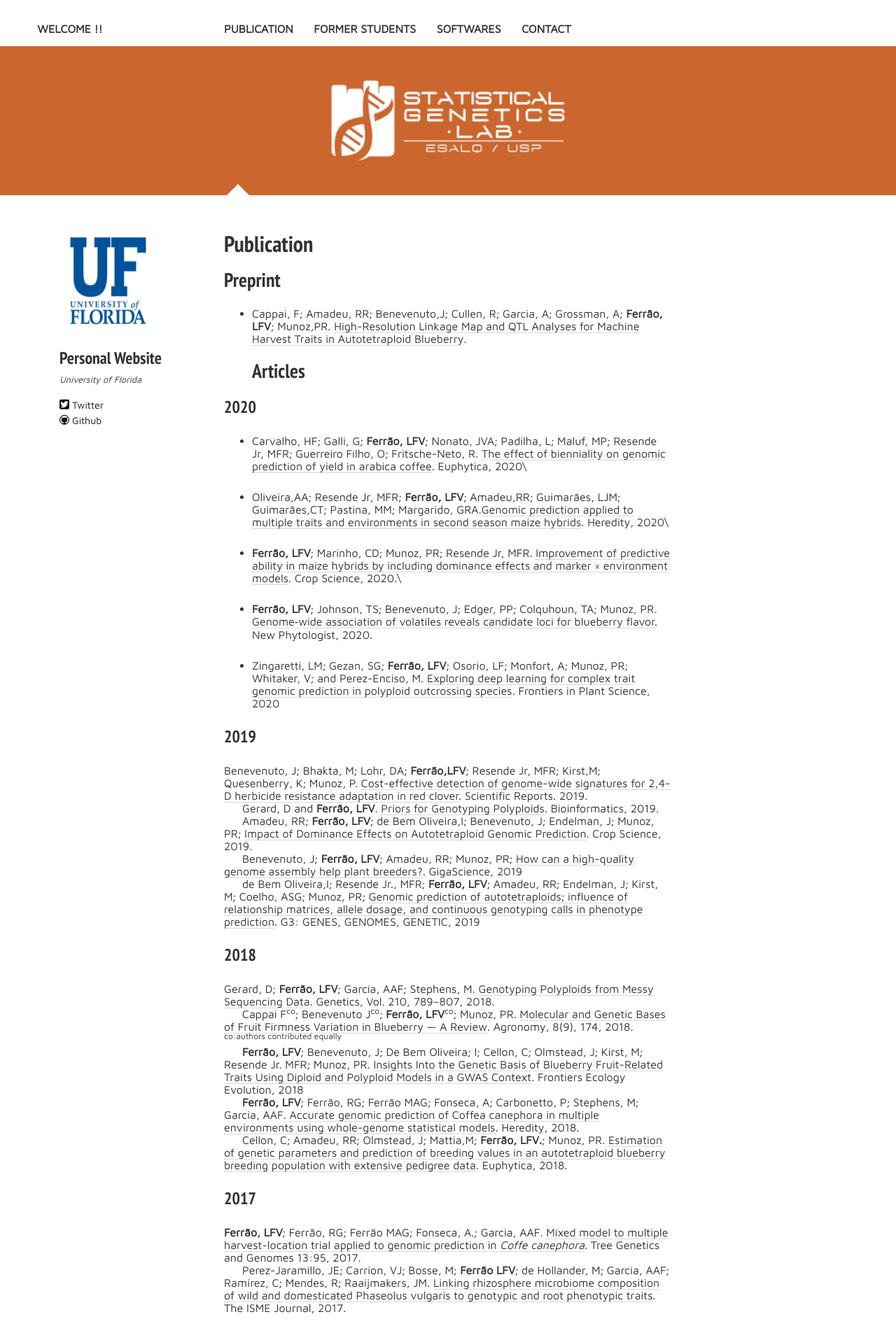
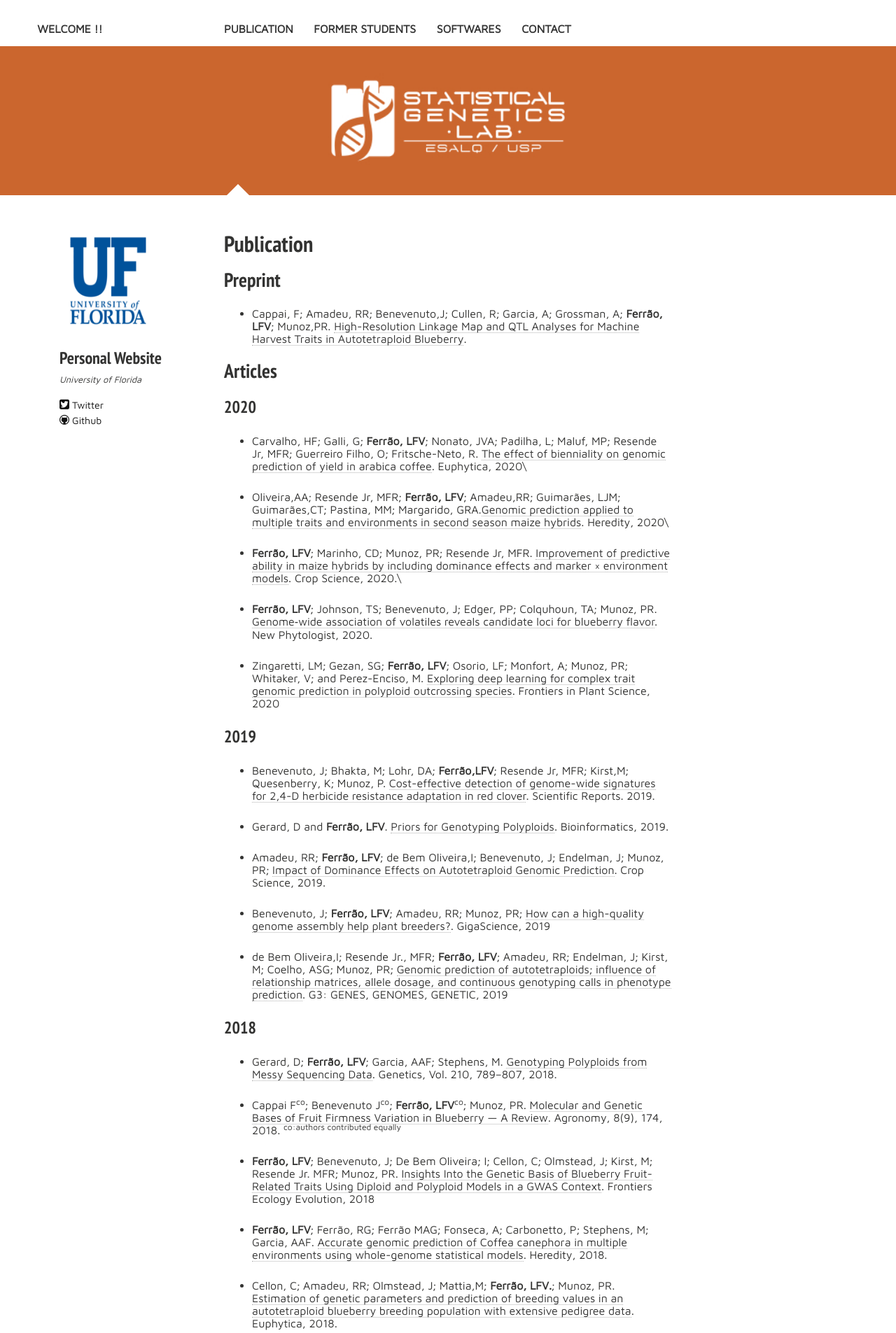
Before and after one commit to lfelipe-ferrao/lfelipe-ferrao.github.io, a Jekyll site: the page built from publication.md, in a window 1280 px wide. Shown: the top 1905 px of the page at 70% size. Built offline with Jekyll 4.4.1, drawn with Linux system fonts in a browser that asks for light colours; nearby versions of some CDN libraries.

```diff
--- a/publication.md
+++ b/publication.md
@@ -15,6 +15,7 @@ image:
 ## Preprint
 
 - Cappai, F; Amadeu, RR; Benevenuto,J; Cullen, R; Garcia, A; Grossman, A; **Ferrão, LFV**; Munoz,PR. [High-Resolution Linkage Map and QTL Analyses for Machine Harvest Traits in Autotetraploid Blueberry](https://www.biorxiv.org/content/10.1101/2020.05.13.093633v1).
+
 ## Articles
 
 ### 2020
@@ -32,67 +33,70 @@ image:
 
 ### 2019
 
-Benevenuto, J; Bhakta, M; Lohr, DA; **Ferrão,LFV**; Resende Jr, MFR; Kirst,M; Quesenberry, K; Munoz, P. [Cost-effective detection of genome-wide signatures for 2,4-D herbicide resistance adaptation in red clover](https://www.nature.com/articles/s41598-019-55676-9). Scientific Reports. 2019.
+- Benevenuto, J; Bhakta, M; Lohr, DA; **Ferrão,LFV**; Resende Jr, MFR; Kirst,M; Quesenberry, K; Munoz, P. [Cost-effective detection of genome-wide signatures for 2,4-D herbicide resistance adaptation in red clover](https://www.nature.com/articles/s41598-019-55676-9). Scientific Reports. 2019.
 
-Gerard, D and **Ferrão, LFV**. [Priors for Genotyping Polyploids](https://academic.oup.com/bioinformatics/advance-article/doi/10.1093/bioinformatics/btz852/5625617). Bioinformatics, 2019.
+- Gerard, D and **Ferrão, LFV**. [Priors for Genotyping Polyploids](https://academic.oup.com/bioinformatics/advance-article/doi/10.1093/bioinformatics/btz852/5625617). Bioinformatics, 2019.
 
-Amadeu, RR; **Ferrão, LFV**; de Bem Oliveira,I; Benevenuto, J; Endelman, J; Munoz, PR; [Impact of Dominance Effects on Autotetraploid Genomic Prediction](https://dl.sciencesocieties.org/publications/cs/abstracts/0/0/cropsci2019.02.0138). Crop Science, 2019.
+- Amadeu, RR; **Ferrão, LFV**; de Bem Oliveira,I; Benevenuto, J; Endelman, J; Munoz, PR; [Impact of Dominance Effects on Autotetraploid Genomic Prediction](https://dl.sciencesocieties.org/publications/cs/abstracts/0/0/cropsci2019.02.0138). Crop Science, 2019.
 
-Benevenuto, J; **Ferrão, LFV**; Amadeu, RR; Munoz, PR; [How can a high-quality genome assembly help plant breeders?](https://academic.oup.com/gigascience/article/8/6/giz068/5513659?guestAccessKey=6ff2ddb4-148b-44a7-970a-1c1a9f394200). GigaScience, 2019
+- Benevenuto, J; **Ferrão, LFV**; Amadeu, RR; Munoz, PR; [How can a high-quality genome assembly help plant breeders?](https://academic.oup.com/gigascience/article/8/6/giz068/5513659?guestAccessKey=6ff2ddb4-148b-44a7-970a-1c1a9f394200). GigaScience, 2019
 
-de Bem Oliveira,I; Resende Jr., MFR;  **Ferrão, LFV**; Amadeu, RR; Endelman, J;  Kirst, M;  Coelho, ASG; Munoz, PR; [Genomic prediction of autotetraploids; influence of relationship matrices, allele dosage, and continuous genotyping calls in phenotype prediction](http://www.g3journal.org/content/early/2019/02/19/g3.119.400059). G3: GENES, GENOMES, GENETIC, 2019
+- de Bem Oliveira,I; Resende Jr., MFR;  **Ferrão, LFV**; Amadeu, RR; Endelman, J;  Kirst, M;  Coelho, ASG; Munoz, PR; [Genomic prediction of autotetraploids; influence of relationship matrices, allele dosage, and continuous genotyping calls in phenotype prediction](http://www.g3journal.org/content/early/2019/02/19/g3.119.400059). G3: GENES, GENOMES, GENETIC, 2019
 
 
 ### 2018
 
-Gerard, D; **Ferrão, LFV**; Garcia, AAF; Stephens, M. [Genotyping Polyploids from Messy Sequencing Data](http://www.genetics.org/content/210/3/789?etoc). Genetics, Vol. 210, 789–807, 2018.
+- Gerard, D; **Ferrão, LFV**; Garcia, AAF; Stephens, M. [Genotyping Polyploids from Messy Sequencing Data](http://www.genetics.org/content/210/3/789?etoc). Genetics, Vol. 210, 789–807, 2018.
 
-Cappai F<sup>co</sup>; Benevenuto J<sup>co</sup>; **Ferrão, LFV**<sup>co</sup>; Munoz, PR. [Molecular and Genetic Bases of Fruit Firmness Variation in Blueberry — A Review](http://www.mdpi.com/2073-4395/8/9/174). Agronomy, 8(9), 174, 2018.
+- Cappai F<sup>co</sup>; Benevenuto J<sup>co</sup>; **Ferrão, LFV**<sup>co</sup>; Munoz, PR. [Molecular and Genetic Bases of Fruit Firmness Variation in Blueberry — A Review](http://www.mdpi.com/2073-4395/8/9/174). Agronomy, 8(9), 174, 2018.
 <sup>co:authors contributed equally</sup>
 
-**Ferrão, LFV**; Benevenuto, J; De Bem Oliveira; I; Cellon, C; Olmstead, J; Kirst, M; Resende Jr. MFR; Munoz, PR. [Insights Into the Genetic Basis of Blueberry Fruit-Related Traits Using Diploid and Polyploid Models in a GWAS Context](https://www.frontiersin.org/articles/10.3389/fevo.2018.00107/full?&utm_source=Email_to_authors_&utm_medium=Email&utm_content=T1_11.5e1_author&utm_campaign=Email_publication&field=&journalName=Frontiers_in_Ecology_and_Evolution&id=358906). Frontiers Ecology Evolution, 2018
+- **Ferrão, LFV**; Benevenuto, J; De Bem Oliveira; I; Cellon, C; Olmstead, J; Kirst, M; Resende Jr. MFR; Munoz, PR. [Insights Into the Genetic Basis of Blueberry Fruit-Related Traits Using Diploid and Polyploid Models in a GWAS Context](https://www.frontiersin.org/articles/10.3389/fevo.2018.00107/full?&utm_source=Email_to_authors_&utm_medium=Email&utm_content=T1_11.5e1_author&utm_campaign=Email_publication&field=&journalName=Frontiers_in_Ecology_and_Evolution&id=358906). Frontiers Ecology Evolution, 2018
 
-**Ferrão, LFV**;  Ferrão, RG; Ferrão MAG; Fonseca, A; Carbonetto, P; Stephens, M; Garcia, AAF. [Accurate genomic prediction of Coffea canephora in multiple environments using whole-genome statistical models](https://www.nature.com/articles/s41437-018-0105-y). Heredity, 2018.
+- **Ferrão, LFV**;  Ferrão, RG; Ferrão MAG; Fonseca, A; Carbonetto, P; Stephens, M; Garcia, AAF. [Accurate genomic prediction of Coffea canephora in multiple environments using whole-genome statistical models](https://www.nature.com/articles/s41437-018-0105-y). Heredity, 2018.
 
 
-Cellon, C; Amadeu, RR; Olmstead, J; Mattia,M; **Ferrão, LFV.**; Munoz, PR. [Estimation of genetic parameters and prediction of breeding values in an autotetraploid blueberry breeding population with extensive pedigree data](https://link.springer.com/article/10.1007/s10681-018-2165-8). Euphytica, 2018.
+- Cellon, C; Amadeu, RR; Olmstead, J; Mattia,M; **Ferrão, LFV.**; Munoz, PR. [Estimation of genetic parameters and prediction of breeding values in an autotetraploid blueberry breeding population with extensive pedigree data](https://link.springer.com/article/10.1007/s10681-018-2165-8). Euphytica, 2018.
 
 
 ### 2017
-**Ferrão, LFV**; Ferrão, RG; Ferrão MAG; Fonseca, A.; Garcia, AAF. [Mixed model to multiple harvest-location trial applied to genomic prediction in *Coffe canephora*](https://link.springer.com/article/10.1007/s11295-017-1171-7). Tree Genetics and Genomes 13:95, 2017.
 
-Perez-Jaramillo, JE; Carrion, VJ; Bosse, M; **Ferrão LFV**;  de Hollander, M; Garcia, AAF; Ramírez, C; Mendes, R;  Raaijmakers, JM. [Linking rhizosphere microbiome composition of wild and domesticated Phaseolus vulgaris to genotypic and root phenotypic traits](https://www.nature.com/articles/ismej201785). The ISME Journal, 2017.
+- **Ferrão, LFV**; Ferrão, RG; Ferrão MAG; Fonseca, A.; Garcia, AAF. [Mixed model to multiple harvest-location trial applied to genomic prediction in *Coffe canephora*](https://link.springer.com/article/10.1007/s11295-017-1171-7). Tree Genetics and Genomes 13:95, 2017.
+
+- Perez-Jaramillo, JE; Carrion, VJ; Bosse, M; **Ferrão LFV**;  de Hollander, M; Garcia, AAF; Ramírez, C; Mendes, R;  Raaijmakers, JM. [Linking rhizosphere microbiome composition of wild and domesticated Phaseolus vulgaris to genotypic and root phenotypic traits](https://www.nature.com/articles/ismej201785). The ISME Journal, 2017.
 
 ### 2015
-**Ferrão, LFV** ; Caixeta, ET; Pena, GF; Maciel-Zambolim, E ; Cruz, CD;  Zambolim, L; Ferrão, MAG;  Sakiyama, N S. [New EST-SSR markers of *Coffea arabica*: transferability and application to studies of molecular characterization and genetic mapping](https://link.springer.com/article/10.1007/s11032-015-0247-z). Molecular Breeding 35 (1),1-5, 2015.
+
+- **Ferrão, LFV** ; Caixeta, ET; Pena, GF; Maciel-Zambolim, E ; Cruz, CD;  Zambolim, L; Ferrão, MAG;  Sakiyama, N S. [New EST-SSR markers of *Coffea arabica*: transferability and application to studies of molecular characterization and genetic mapping](https://link.springer.com/article/10.1007/s11032-015-0247-z). Molecular Breeding 35 (1),1-5, 2015.
 
 ### 2014
-**Ferrão, LFV** ; Caixeta, ET; Cruz, CD; Souza, FF; Ferrão, MAG; Maciel-Zambolim, E ; Zambolim, L; Sakiyama, N S. [The effects of encoding data in diversity studies and the applicability of the weighting index approach for data analysis from different molecular markers](https://link.springer.com/article/10.1007/s00606-014-0990-3). Plant Systematics and Evolution, 300 (7):1649-1661, 2014
+
+- **Ferrão, LFV** ; Caixeta, ET; Cruz, CD; Souza, FF; Ferrão, MAG; Maciel-Zambolim, E ; Zambolim, L; Sakiyama, N S. [The effects of encoding data in diversity studies and the applicability of the weighting index approach for data analysis from different molecular markers](https://link.springer.com/article/10.1007/s00606-014-0990-3). Plant Systematics and Evolution, 300 (7):1649-1661, 2014
 
 ### 2013
-**Ferrão, LFV** ; Caixeta, ET; Souza, FF; Cruz, CD; Maciel-Zambolim, E; Zambolim, L; Sakiyama, NS. [Comparative study of different molecular markers for classifying and establishing genetic relationships in *Coffea canephora*](https://link.springer.com/article/10.1007/s00606-012-0717-2). Plant Systematics and Evolution, 299: 225-238, 2013
 
-Souza, FF ; Caixeta, ET; **Ferrão, LFV**; Pena, GF; Sakiyama, NS; Maciel-Zambolim, E; Zambolim, L; Cruz, CD. [Molecular diversity in *Coffea canephora* germplasm conserved and cultivated in Brazil](http://www.scielo.br/scielo.php?script=sci_arttext&pid=S1984-70332013000400001). Crop Breeding and Applied Biotechnology (Online), v. 13, p. 221, 2013
+- **Ferrão, LFV** ; Caixeta, ET; Souza, FF; Cruz, CD; Maciel-Zambolim, E; Zambolim, L; Sakiyama, NS. [Comparative study of different molecular markers for classifying and establishing genetic relationships in *Coffea canephora*](https://link.springer.com/article/10.1007/s00606-012-0717-2). Plant Systematics and Evolution, 299: 225-238, 2013
+
+- Souza, FF ; Caixeta, ET; **Ferrão, LFV**; Pena, GF; Sakiyama, NS; Maciel-Zambolim, E; Zambolim, L; Cruz, CD. [Molecular diversity in *Coffea canephora* germplasm conserved and cultivated in Brazil](http://www.scielo.br/scielo.php?script=sci_arttext&pid=S1984-70332013000400001). Crop Breeding and Applied Biotechnology (Online), v. 13, p. 221, 2013
 
 ### 2011
-**Ferrão, LFV** ; Cecon, PR ; Finger, FL; Silva, FF; Puiatti, M . Genetic divergence among sub-samples of pepper based on morpho-agronomic characters. Horticultura Brasileira, 29: 354-358, 2011
 
+- **Ferrão, LFV** ; Cecon, PR ; Finger, FL; Silva, FF; Puiatti, M . Genetic divergence among sub-samples of pepper based on morpho-agronomic characters. Horticultura Brasileira, 29: 354-358, 2011
 
 ## Book Chapter
 
-Ferrão, M A G.; **Ferrão, L F V.**; Motta, L B.; Fonseca, A F A.; Souza, E M R.; Ferrão, R G.; Biotechnology Applied to *Coffea canephora*. [Book: Conillon Coffee](https://bibliotecaruitendinha.incaper.es.gov.br/categorias-de-publicacoes/cafeicultura) In: Ferrão, R G.; Fonseca, A F A.; Ferrão, M A G.; De Muner, L H (Ed.). 3ed.: Incaper, 2019
+- Ferrão, M A G.; **Ferrão, L F V.**; Motta, L B.; Fonseca, A F A.; Souza, E M R.; Ferrão, R G.; Biotechnology Applied to *Coffea canephora*. [Book: Conillon Coffee](https://bibliotecaruitendinha.incaper.es.gov.br/categorias-de-publicacoes/cafeicultura) In: Ferrão, R G.; Fonseca, A F A.; Ferrão, M A G.; De Muner, L H (Ed.). 3ed.: Incaper, 2019
 
-Ferrão, R G.; Ferrão, M A G.; Fonseca, A F A.; **Ferrão, L F V.**; Pacova, B E V.; *Coffea canephora* Breeding. [Book: Conillon Coffee](https://bibliotecaruitendinha.incaper.es.gov.br/categorias-de-publicacoes/cafeicultura). In: Ferrão, R G.; Fonseca, A F A.; Ferrão, M A G.; De Muner, L H (Ed.). 3ed.: Incaper, 2019
+- Ferrão, R G.; Ferrão, M A G.; Fonseca, A F A.; **Ferrão, L F V.**; Pacova, B E V.; *Coffea canephora* Breeding. [Book: Conillon Coffee](https://bibliotecaruitendinha.incaper.es.gov.br/categorias-de-publicacoes/cafeicultura). In: Ferrão, R G.; Fonseca, A F A.; Ferrão, M A G.; De Muner, L H (Ed.). 3ed.: Incaper, 2019
 
+- Ferrão, M A G.; **Ferrão, L F V.**; Motta, L B.; Fonseca, A F A.; Souza, E M R.; Ferrão, R G.; Biotecnologia Aplicada a *Coffea canephora*. Book: O Café Conilon. In: Ferrão, R G.; Fonseca, A F A.; Ferrão, M A G.; De Muner, L H (Ed.). 2ed.: Incaper, 2017
 
-Ferrão, M A G.; **Ferrão, L F V.**; Motta, L B.; Fonseca, A F A.; Souza, E M R.; Ferrão, R G.; Biotecnologia Aplicada a *Coffea canephora*. Book: O Café Conilon. In: Ferrão, R G.; Fonseca, A F A.; Ferrão, M A G.; De Muner, L H (Ed.). 2ed.: Incaper, 2017
+- Ferrão, R G.; Ferrão, M A G.; Fonseca, A F A.; **Ferrão, L F V.**; Pacova, B E V.; Melhoramento de *Coffea canephora*. Book: O Café Conilon. V2. In: Ferrão, R G.; Fonseca, A F A.; Ferrão, M A G.; De Muner, L H (Ed.). 2ed.: Incaper, 2017
 
-Ferrão, R G.; Ferrão, M A G.; Fonseca, A F A.; **Ferrão, L F V.**; Pacova, B E V.; Melhoramento de *Coffea canephora*. Book: O Café Conilon. V2. In: Ferrão, R G.; Fonseca, A F A.; Ferrão, M A G.; De Muner, L H (Ed.). 2ed.: Incaper, 2017
+- **Ferrão, L F V.**; Garcia, A A F.; Ortiz, R.Genomic Selection - State of Art. Book: Genetic Improvement of Tropical Species. In: Hugo Campos and Peter D. S Caligari (Ed.).  Springer, 2017
 
-**Ferrão, L F V.**; Garcia, A A F.; Ortiz, R.Genomic Selection - State of Art. Book: Genetic Improvement of Tropical Species. In: Hugo Campos and Peter D. S Caligari (Ed.).  Springer, 2017
+- Souza, F F ; **Ferrão, L F V.**; Caixeta, E T.; Sakiyama, N S.; Pereira,A A.; de Oliveira, A C B; Aspectos Gerais da biologia e diversidade genética de *Coffea canephora*. Book: Café na Amazônia, Embrapa, Brazil, 2016
 
-Souza, F F ; **Ferrão, L F V.**; Caixeta, E T.; Sakiyama, N S.; Pereira,A A.; de Oliveira, A C B; Aspectos Gerais da biologia e diversidade genética de *Coffea canephora*. Book: Café na Amazônia, Embrapa, Brazil, 2016
+- Caixeta, E T. ; **Ferrão, L F V.** ; Maciel-Zambolim, E; Zambolim, L. . Chapter: Molecular Markers. In: Borém and Fritsche-Neto. (Org.). Book: Biotechnology and Plant Breeding: Applications and Approaches for Developing Improved Cultivars. 1ed.: Elsiever, 1: 1-249, 2014
 
-Caixeta, E T. ; **Ferrão, L F V.** ; Maciel-Zambolim, E; Zambolim, L. . Chapter: Molecular Markers. In: Borém and Fritsche-Neto. (Org.). Book: Biotechnology and Plant Breeding: Applications and Approaches for Developing Improved Cultivars. 1ed.: Elsiever, 1: 1-249, 2014
-
-Caixeta, E T. ; **Ferrão, L F V.** ; Maciel-Zambolim, E; Marcadores Moleculares. In: Fritsche-Neto e Borém. (Org.).  Book: Biotecnologia Aplicada ao Melhoramento de Plantas. 1ed.Viçosa: UFV, Brazil,  1:32-68, 2012
+- Caixeta, E T. ; **Ferrão, L F V.** ; Maciel-Zambolim, E; Marcadores Moleculares. In: Fritsche-Neto e Borém. (Org.).  Book: Biotecnologia Aplicada ao Melhoramento de Plantas. 1ed.Viçosa: UFV, Brazil,  1:32-68, 2012
```
